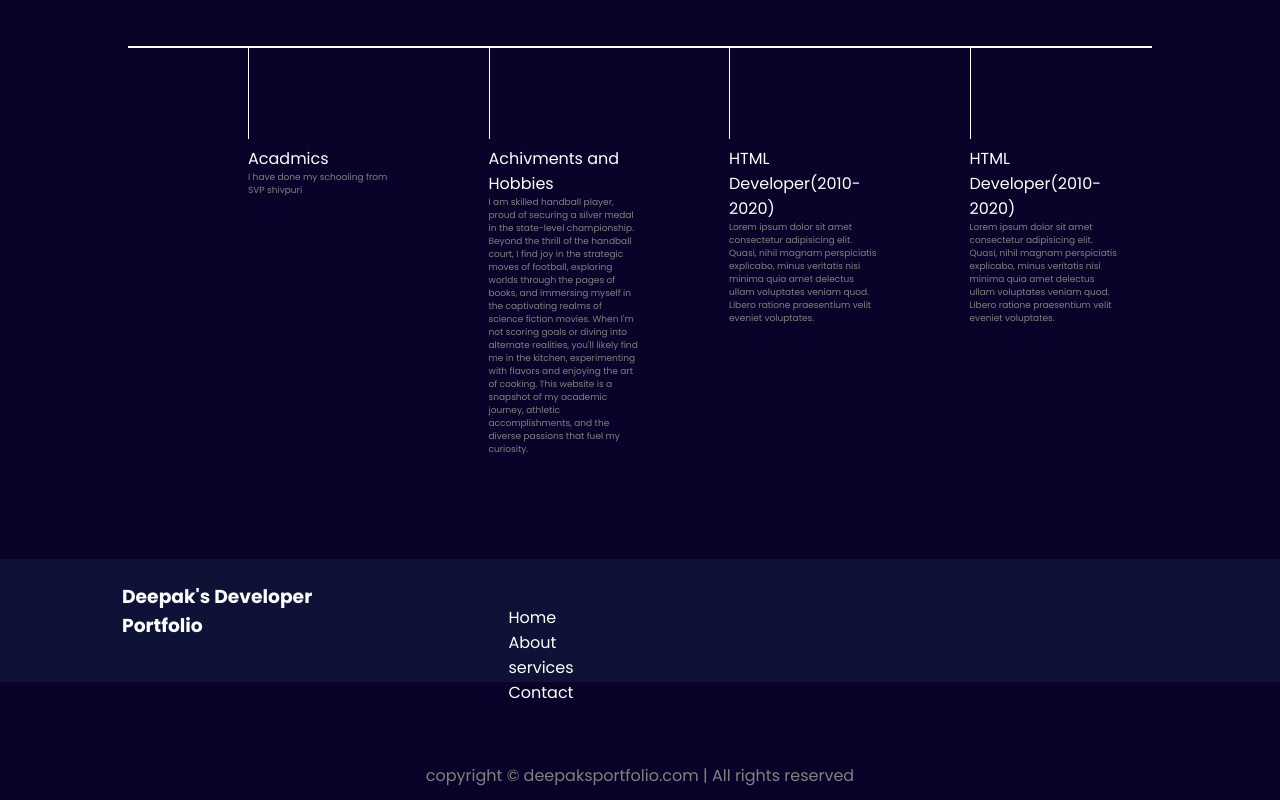
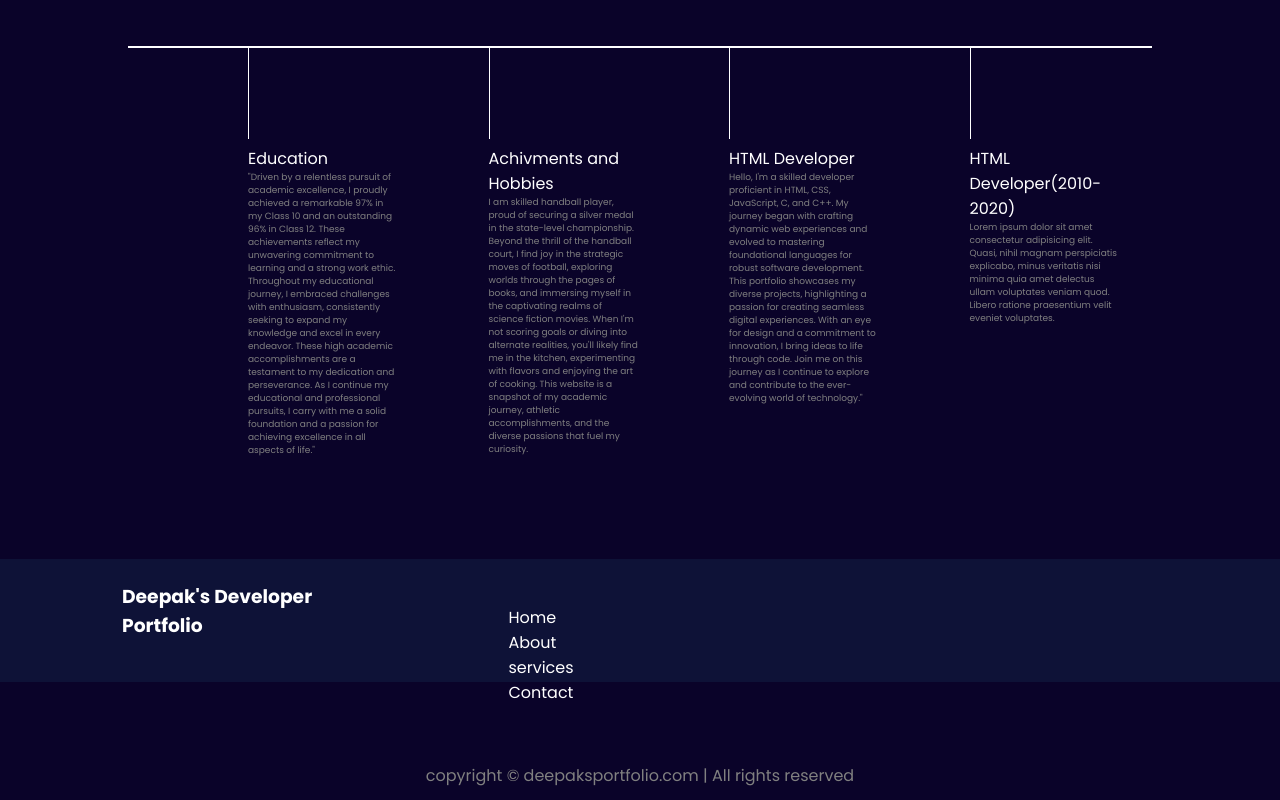
Before and after one commit to deepbhagat123/resume, a plain HTML site: page index.html in a window 1280 px wide. Shown: the part 1450-2250 px from the top of the page. Drawn offline with nearby package versions, Linux system fonts and the light colour scheme.

Commit message:
Update index.html

```diff
--- a/index.html
+++ b/index.html
@@ -250,9 +250,20 @@
         <div class="box">
           <div class="vertical">
             <img class="image-top" src="developer.png" alt="" />
-            <div class="vertical-title">Acadmics</div>
+            <div class="vertical-title">Education </div>
             <div class="vertical-desc">
-              I have done my schooling from SVP shivpuri
+              "Driven by a relentless pursuit of academic excellence,
+              I proudly achieved a remarkable 97% in my Class 10 and
+              an outstanding 96% in Class 12. These achievements
+              reflect my unwavering commitment to learning and a
+              strong work ethic. Throughout my educational journey,
+              I embraced challenges with enthusiasm, consistently
+              seeking to expand my knowledge and excel in every endeavor.
+              These high academic accomplishments are a testament to
+              my dedication and perseverance. As I continue my
+              educational and professional pursuits, I carry with
+              me a solid foundation and a passion for achieving
+              excellence in all aspects of life."
             </div>
           </div>
           <div class="vertical">
@@ -270,12 +281,17 @@
           </div>
           <div class="vertical">
             <img class="image-top" src="developer.png" alt="" />
-            <div class="vertical-title">HTML Developer(2010-2020)</div>
+            <div class="vertical-title">HTML Developer</div>
             <div class="vertical-desc">
-              Lorem ipsum dolor sit amet consectetur adipisicing elit. Quasi,
-              nihil magnam perspiciatis explicabo, minus veritatis nisi minima
-              quia amet delectus ullam voluptates veniam quod. Libero ratione
-              praesentium velit eveniet voluptates.
+                 Hello, I'm a skilled developer proficient in HTML, CSS,
+              JavaScript, C, and C++. My journey began with crafting dynamic
+              web experiences and evolved to mastering foundational languages
+              for robust software development. This portfolio showcases my
+              diverse projects, highlighting a passion for creating seamless
+              digital experiences. With an eye for design and a commitment to
+              innovation, I bring ideas to life through code. Join me on this
+              journey as I continue to explore and contribute to the
+              ever-evolving world of technology."
             </div>
           </div>
           <div class="vertical">
```
